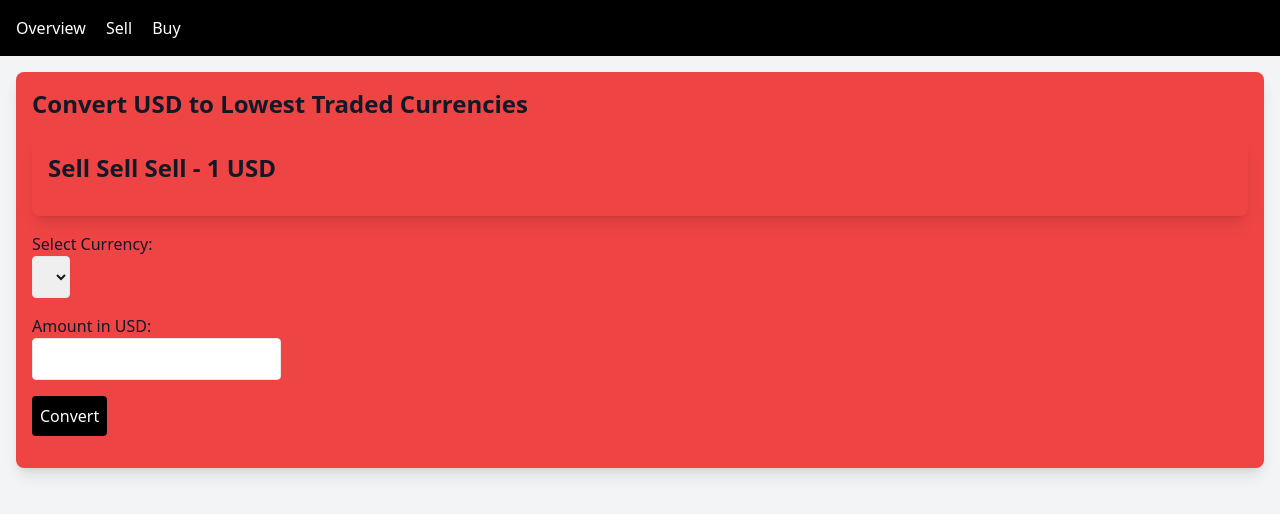
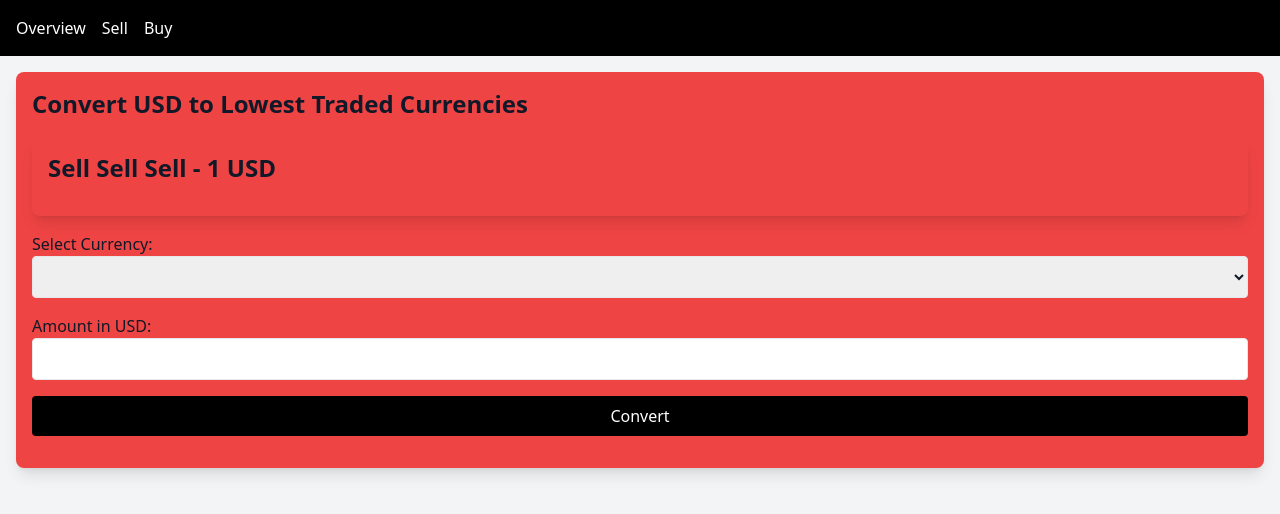
Before and after one commit to georgyHZ/georgyHZ.github.io, a website: page sell.html in a window 1280 px wide. Drawn offline with nearby package versions, Linux system fonts and the light colour scheme; files that its build step writes are made by us from their sources; no server answers.

Commit message:
Update sell.html

```diff
--- a/sell.html
+++ b/sell.html
@@ -8,27 +8,27 @@
 </head>
 <body class="bg-gray-100 text-gray-900">
     <header class="bg-black text-white p-4">
-        <nav class="space-x-4">
+        <nav class="flex space-x-4 justify-center md:justify-start">
             <a href="../index.html">Overview</a>
             <a href="sell.html">Sell</a>
             <a href="buy.html">Buy</a>
         </nav>
     </header>
     <main class="container mx-auto p-4">
-        <section class="bg-red-500 p-4 rounded-lg shadow-lg">
+        <section class="bg-red-500 p-4 rounded-lg shadow-lg flex flex-col">
             <h2 class="text-2xl font-bold">Convert USD to Lowest Traded Currencies</h2>
-            <section class="bg-red-500 p-4 rounded-lg shadow-lg mt-4">
+            <section class="bg-red-500 p-4 rounded-lg shadow-lg flex flex-col mt-4">
                 <h2 class="text-2xl font-bold">Sell Sell Sell - 1 USD</h2>
-                <ul id="low-traded" class="mt-4"></ul>
+                <ul id="low-traded" class="mt-4 flex-grow"></ul>
             </section>
             <div class="mt-4">
                 <label for="currency" class="block">Select Currency:</label>
-                <select id="currency" class="p-2 border rounded">
+                <select id="currency" class="p-2 border rounded w-full">
                 </select>
             </div>
             <div class="mt-4">
                 <label for="amount" class="block">Amount in USD:</label>
-                <input type="number" id="amount" class="p-2 border rounded" />
+                <input type="number" id="amount" class="p-2 border rounded w-full" />
             </div>
             <button id="convert" class="mt-4 bg-black text-white p-2 rounded">Convert</button>
             <div id="result" class="mt-4"></div>
```
